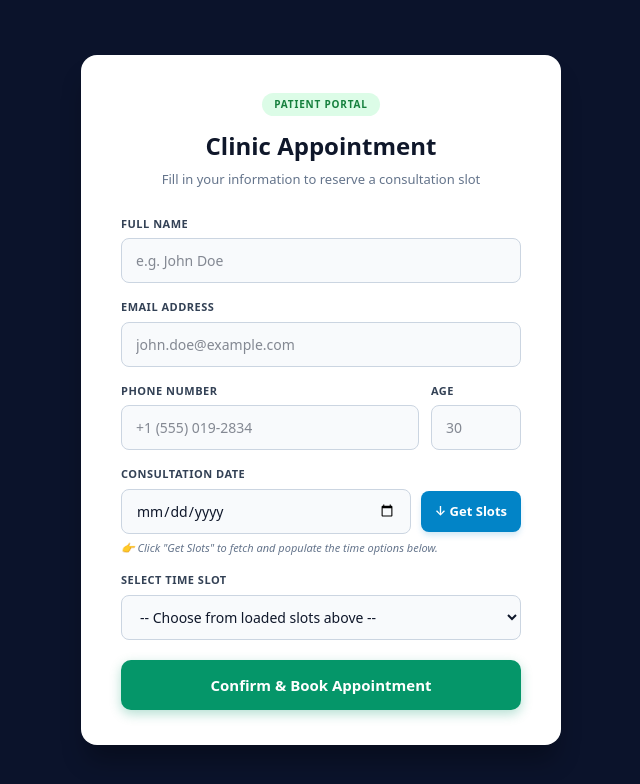
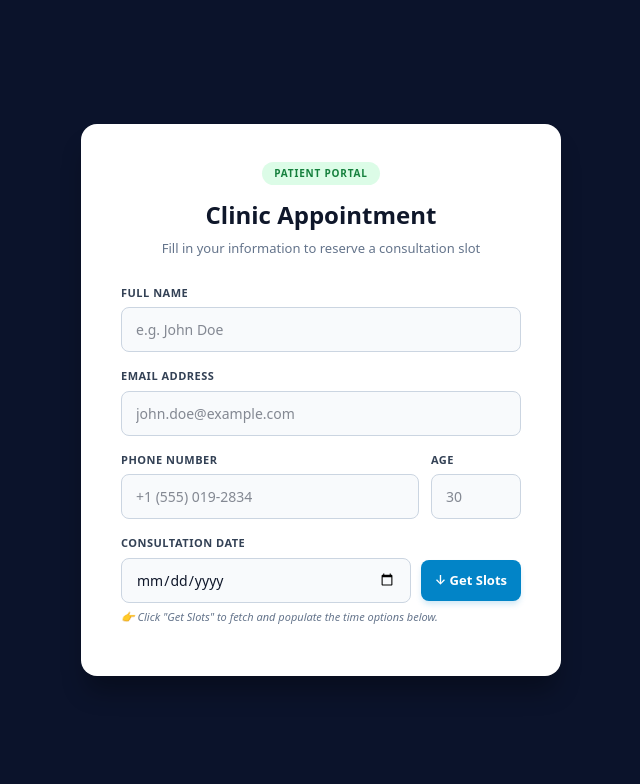
Before and after one commit to khanarhamali/clinic-booking-form, a Next.js app: page / in a window 1280 px wide. Shown: the top 784 px of the page, without its empty margins (319-959 px from the left). Built offline with nearby package versions, Linux system fonts and the light colour scheme.

Commit message:
Improve UI/UX form, slots appearing after clicking of get slotsbutton

```diff
--- a/app/page.tsx
+++ b/app/page.tsx
@@ -13,6 +13,7 @@ export default function BookingPage() {
   const [slots, setSlots] = useState<{ start: string; end: string }[]>([]);
   const [loadingSlots, setLoadingSlots] = useState(false);
   const [submitting, setSubmitting] = useState(false);
+  const [slotsFetched, setSlotsFetched] = useState(false); // Nayi state slots show karne ke liye
 
   const timeToMinutes = (timeStr: string) => {
     const [time, modifier] = timeStr.split(' ');
@@ -57,6 +58,7 @@ export default function BookingPage() {
       });
 
       setSlots(available);
+      setSlotsFetched(true); // Slots load hone ke baad section visible ho jayega
     } catch (err) {
       alert('Error fetching slots');
     } finally {
@@ -79,6 +81,7 @@ export default function BookingPage() {
         alert('Appointment successfully booked and confirmation email sent!');
         setForm({ fullName: '', email: '', phone: '', age: '', eventDate: '', selectedSlot: '' });
         setSlots([]);
+        setSlotsFetched(false); // Form reset hone par dubara hide ho jaye ga
       } else {
         alert('There was an issue with your booking.');
       }
@@ -188,7 +191,10 @@ export default function BookingPage() {
                 type="date"
                 required
                 value={form.eventDate}
-                onChange={e => setForm({...form, eventDate: e.target.value})}
+                onChange={e => {
+                  setForm({...form, eventDate: e.target.value, selectedSlot: ''});
+                  setSlotsFetched(false); // Date change hone par slots dobara hide ho jayein
+                }}
                 style={inputStyle}
               />
               <button
@@ -205,6 +211,9 @@ export default function BookingPage() {
             👉 Click "Get Slots" to fetch and populate the time options below.
           </div>
 
+          {/* Yeh section sirf tab show hoga jab user "Get Slots" par click kar dega */}
+          {slotsFetched && (
+            <>
               <div style={{ marginBottom: '20px' }}>
                 <div style={labelStyle}>Select Time Slot</div>
                 <select
@@ -228,6 +237,9 @@ export default function BookingPage() {
               >
                 {submitting ? 'Submitting...' : 'Confirm & Book Appointment'}
               </button>
+            </>
+          )}
+
         </form>
       </div>
     </div>
```
Lines whose indentation alone changed are shown as unchanged.
